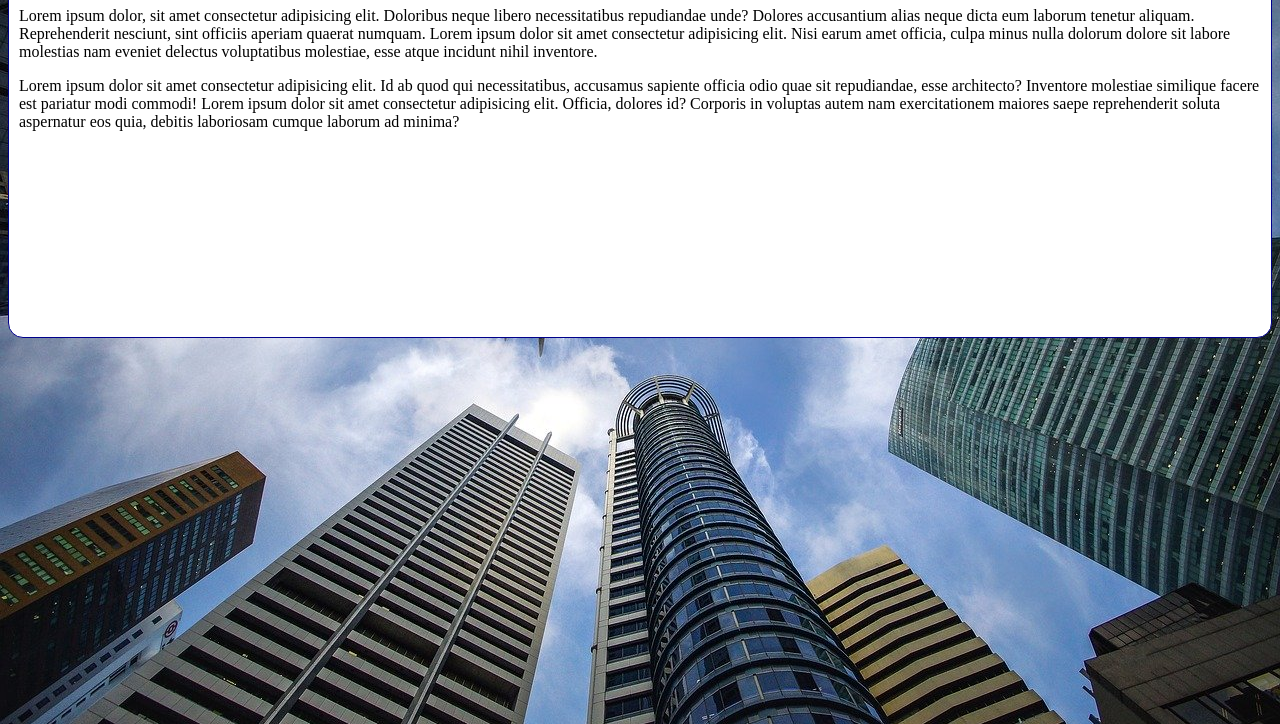
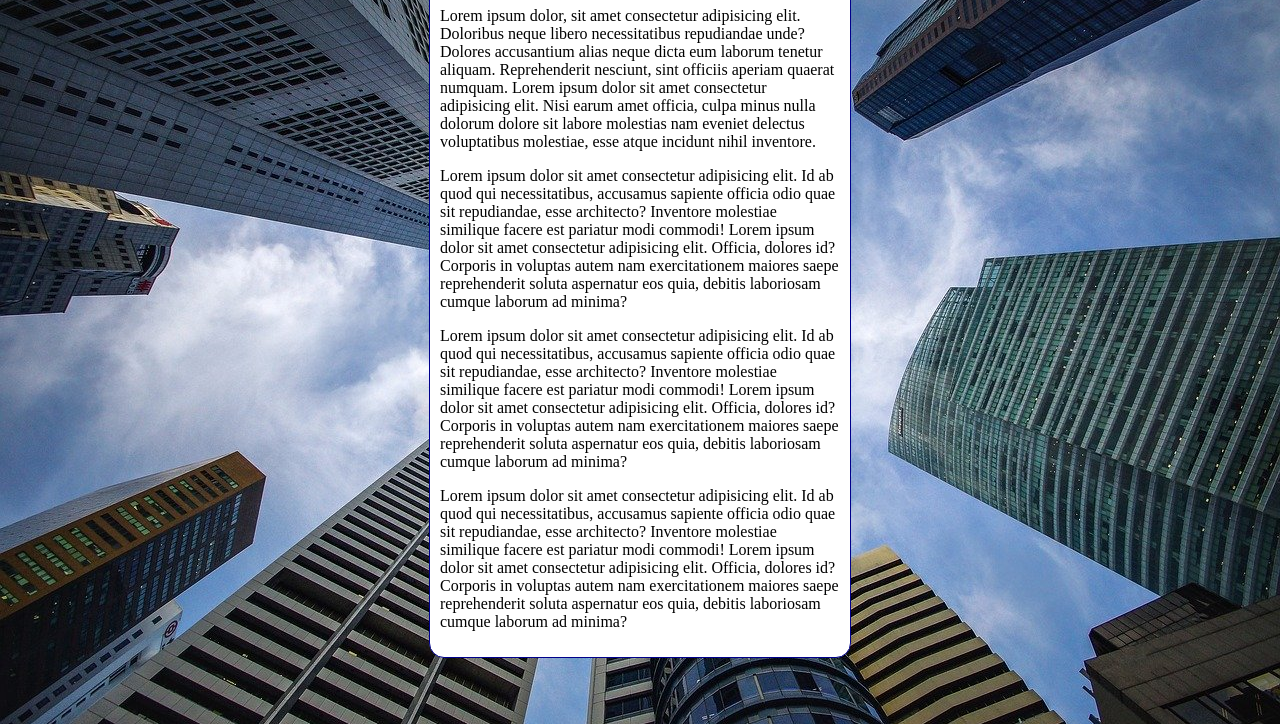
Before and after one commit to StipaxJuan/HTML-CSS, a plain HTML site: page exercicios/ex022/fundo006.html in a window 1280 px wide. Shown: the part 92-816 px from the top of the page. Drawn offline with Linux system fonts and the light colour scheme.

Commit message:
atualizei

```diff
--- a/exercicios/ex022/fundo006.html
+++ b/exercicios/ex022/fundo006.html
@@ -4,19 +4,22 @@
     <meta charset="UTF-8">
     <meta http-equiv="X-UA-Compatible" content="IE=edge">
     <meta name="viewport" content="width=device-width, initial-scale=1.0">
-    <title>Document</title>
+    <title>Fundo fixo de tela</title>
     <style>
         body{
             height: 100vh;
-            background-color: black;
+            /*background-color: black;
             background-image: url('imagens/wallpaper002.jpg');
             background-position: center top;
             background-repeat: no-repeat;
+            background-attachment: fixed;*/
+
+            background: black url('imagens/wallpaper002.jpg') center center no-repeat fixed;
             background-size: cover;
         }
         main{
             background-color: white;
-            height: 400px;
+            max-width: 400px;
             padding: 10px;
             margin: auto;
             border: 1px solid darkblue;
@@ -29,6 +32,8 @@
         <h1>Teste de imagem de fundo</h1>
         <p>Lorem ipsum dolor, sit amet consectetur adipisicing elit. Doloribus neque libero necessitatibus repudiandae unde? Dolores accusantium alias neque dicta eum laborum tenetur aliquam. Reprehenderit nesciunt, sint officiis aperiam quaerat numquam. Lorem ipsum dolor sit amet consectetur adipisicing elit. Nisi earum amet officia, culpa minus nulla dolorum dolore sit labore molestias nam eveniet delectus voluptatibus molestiae, esse atque incidunt nihil inventore.</p>
         <p>Lorem ipsum dolor sit amet consectetur adipisicing elit. Id ab quod qui necessitatibus, accusamus sapiente officia odio quae sit repudiandae, esse architecto? Inventore molestiae similique facere est pariatur modi commodi! Lorem ipsum dolor sit amet consectetur adipisicing elit. Officia, dolores id? Corporis in voluptas autem nam exercitationem maiores saepe reprehenderit soluta aspernatur eos quia, debitis laboriosam cumque laborum ad minima?</p>
+        <p>Lorem ipsum dolor sit amet consectetur adipisicing elit. Id ab quod qui necessitatibus, accusamus sapiente officia odio quae sit repudiandae, esse architecto? Inventore molestiae similique facere est pariatur modi commodi! Lorem ipsum dolor sit amet consectetur adipisicing elit. Officia, dolores id? Corporis in voluptas autem nam exercitationem maiores saepe reprehenderit soluta aspernatur eos quia, debitis laboriosam cumque laborum ad minima?</p>
+        <p>Lorem ipsum dolor sit amet consectetur adipisicing elit. Id ab quod qui necessitatibus, accusamus sapiente officia odio quae sit repudiandae, esse architecto? Inventore molestiae similique facere est pariatur modi commodi! Lorem ipsum dolor sit amet consectetur adipisicing elit. Officia, dolores id? Corporis in voluptas autem nam exercitationem maiores saepe reprehenderit soluta aspernatur eos quia, debitis laboriosam cumque laborum ad minima?</p>
     </main>
 
 </body>
```
